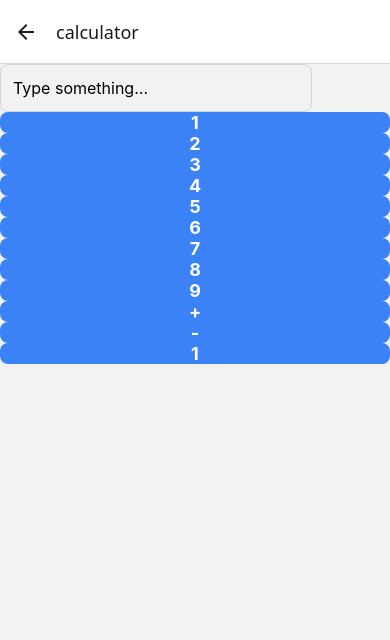
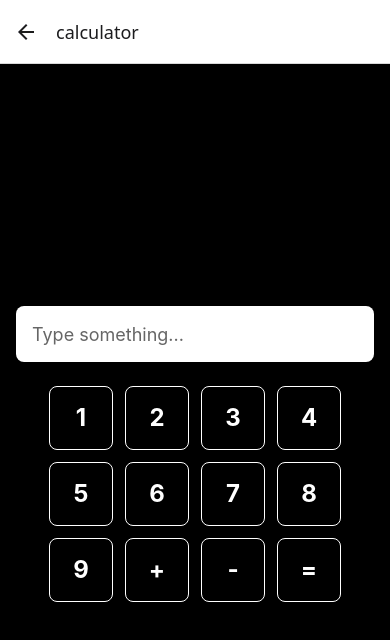
Before and after one commit to Ryanv20/Android-apk, a React Native app: screen /calculator in a window 390 px wide. Shown: the top 640 px of the page. Built offline with nearby package versions, Linux system fonts and the light colour scheme.

Commit message:
client to client coms are working focussing on the UI

```diff
--- a/app.json
+++ b/app.json
@@ -3,40 +3,13 @@
     "name": "my-expo-app",
     "slug": "my-expo-app",
     "version": "1.0.0",
-
-
-      "web": {
-        "favicon": "./assets/favicon.png"
-      },
-
-        "experiments": {
-          "tsconfigPaths": true
-        },
-
-      "plugins": [
-        [
-        "expo-splash-screen",
-        {
-          "backgroundColor": "#232323",
-          "image": "./assets/logo.png",
-          "dark": {
-            "image": "./assets/logo.png",
-            "backgroundColor": "#000000"
-          },
-          "imageWidth": 200
-        }
-      ]
-      ],
-
     "orientation": "portrait",
-    "icon": "./assets/icon.png",
-
-     "userInterfaceStyle": "light",
-
+    "icon": "./assets/logo.png",
+    "userInterfaceStyle": "light",
     "splash": {
-      "image": "./assets/splash.png",
+      "image": "./assets/logo.png",
       "resizeMode": "contain",
-      "backgroundColor": "#ffffff"
+      "backgroundColor": "#000000"
     },
     "assetBundlePatterns": [
       "**/*"
@@ -49,6 +22,26 @@
         "foregroundImage": "./assets/adaptive-icon.png",
         "backgroundColor": "#ffffff"
       }
-    }
+    },
+    "web": {
+      "favicon": "./assets/favicon.png"
+    },
+    "experiments": {
+      "tsconfigPaths": true
+    },
+    "plugins": [
+      [
+        "expo-splash-screen",
+        {
+          "backgroundColor": "#000000",
+          "image": "./assets/logo.png",
+          "dark": {
+            "image": "./assets/logo.png",
+            "backgroundColor": "#000000"
+          },
+          "imageWidth": 200
+        }
+      ]
+    ]
   }
 }
--- a/components/Navigation.tsx
+++ b/components/Navigation.tsx
@@ -1,26 +1,47 @@
 // Navigation.tsx
 import React from 'react';
-import { View, Text, Button } from 'react-native';
+import { View, Text, Button, TouchableOpacity } from 'react-native';
 import { NavigationContainer } from '@react-navigation/native';
 import { createNativeStackNavigator } from '@react-navigation/native-stack';
 import HomeScreen from './HomeScreen'
 import calculator from './calculator'
+// import { View, Text, TouchableOpacity } from 'react-native';
 
+//node add image
+//note upgraded ui
 export function Library({ navigation }: any) {
   return (
-    <>
-    <View style={{flex:1,alignItems:'center',justifyContent:'center'}}>
-      <Text>Home</Text>
+    <View className="flex-1 bg-black p-6">
+      {/* Title */}
+      <View className="flex-1 items-center justify-center">
+        <Text className="text-white text-3xl font-bold tracking-wide">
+          Home
+        </Text>
+      </View>
+
+      {/* Buttons */}
+      <View className="pb-10">
+        <TouchableOpacity
+          className="mb-4 border border-white rounded-full py-3 items-center active:opacity-70"
+          onPress={() => navigation.navigate('Home', { id: 1 })}
+        >
+          <Text className="text-white text-lg font-semibold">
+            Go to Home
+          </Text>
+        </TouchableOpacity>
+
+        <TouchableOpacity
+          className="border border-white rounded-full py-3 items-center active:opacity-70"
+          onPress={() => navigation.navigate('calculator', { id: 2 })}
+        >
+          <Text className="text-white text-lg font-semibold">
+            Go to Calculator
+          </Text>
+        </TouchableOpacity>
+      </View>
     </View>
-    <View>
-
-      <Button title="Go to Home" onPress={() => navigation.navigate('Home',{id:1})}/>
-      <Button title="Go to calculator" onPress={() => navigation.navigate('calculator',{id:2})}/>
-    </View>
-    </>
   );
 }
-
 const Stack = createNativeStackNavigator();
 
 export default function Navigation() {
--- a/components/calculator.tsx
+++ b/components/calculator.tsx
@@ -1,39 +1,36 @@
-import { View, Text, Button, TextInput, Pressable } from 'react-native';
+import { View, Text, TextInput, Pressable } from "react-native";
 
-export default function calculator() {
+export default function Calculator() {
   return (
-    <View>
-        <View>
-            <TextInput
-            className="w-4/5 h-12 border border-gray-300 rounded-lg px-3 text-base"
-            placeholder="Type something..."
-            />
-        </View>
-            <CalculatorButton label="1" onPress={() => console.log("Pressed")} />
-            <CalculatorButton label="2" onPress={() => console.log("Pressed")} />
-            <CalculatorButton label="3" onPress={() => console.log("Pressed")} />
-            <CalculatorButton label="4" onPress={() => console.log("Pressed")} />
-            <CalculatorButton label="5" onPress={() => console.log("Pressed")} />
-            <CalculatorButton label="6" onPress={() => console.log("Pressed")} />
-            <CalculatorButton label="7" onPress={() => console.log("Pressed")} />
-            <CalculatorButton label="8" onPress={() => console.log("Pressed")} />
-            <CalculatorButton label="9" onPress={() => console.log("Pressed")} />
-            <CalculatorButton label="+" onPress={() => console.log("Pressed")} />
-            <CalculatorButton label="-" onPress={() => console.log("Pressed")} />
-            {/* action btn */}
-            <CalculatorButton label="1" onPress={() => console.log("Pressed")} />
+    <View className="flex-1 bg-black items-center justify-center p-4">
+      {/* Input Field */}
+      <TextInput
+        className="w-full h-14 bg-white text-black text-lg rounded-lg px-4 mb-6"
+        placeholder="Type something..."
+        placeholderTextColor="#666"
+      />
 
+      {/* Buttons Grid */}
+      <View className="flex-row flex-wrap justify-center gap-3">
+        {["1","2","3","4","5","6","7","8","9","+","-","="].map((label, i) => (
+          <CalculatorButton key={i} label={label} onPress={() => console.log(`Pressed ${label}`)} />
+        ))}
+      </View>
     </View>
   );
 }
 
-function CalculatorButton({ label, onPress, className = "" }) {
+function CalculatorButton({ label, onPress }) {
   return (
     <Pressable
-      onPress={() => console.log("Pressed 1")}
-      className={`bg-blue-500 w-5px items-center justify-center rounded-lg ${className}`}
+      onPress={onPress}
+      className="bg-black border border-white w-16 h-16 items-center justify-center rounded-lg"
     >
-      <Text className="text-white text-[18px] font-bold">{label}</Text>
+      <Text className="text-white text-2xl font-bold">{label}</Text>
     </Pressable>
   );
 }
+
+// also note for the entirety of the project theme is ehite on black
+// don't complete code just fix the ui
+// remember do not change code context or logic just ui upgrade
--- a/components/src/messagecomponent/messagelist.tsx
+++ b/components/src/messagecomponent/messagelist.tsx
@@ -17,9 +17,12 @@ export default function Messagelist() {
   return (
     <View>
       <Text>Messages</Text>
+
+      <View className="bg-white rounded-[5px] shadow p-3 self-start max-w-[80%]">
       {messages.map((msg, i) => (
         <Text key={i}>{msg}</Text>
       ))}
+      </View>
     </View>
   );
 }
```
